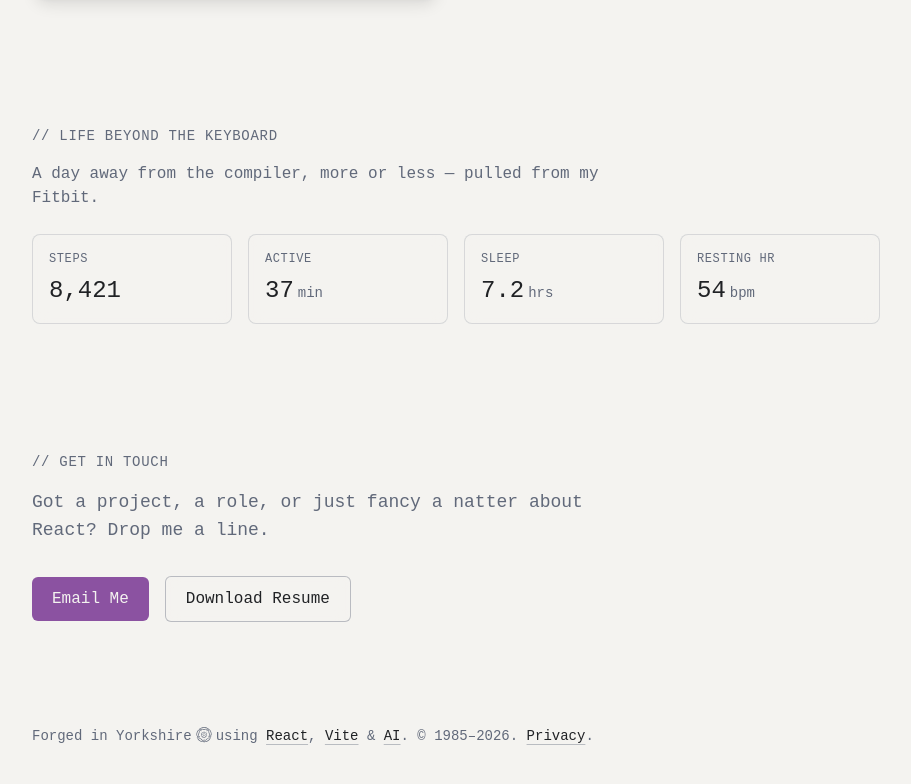
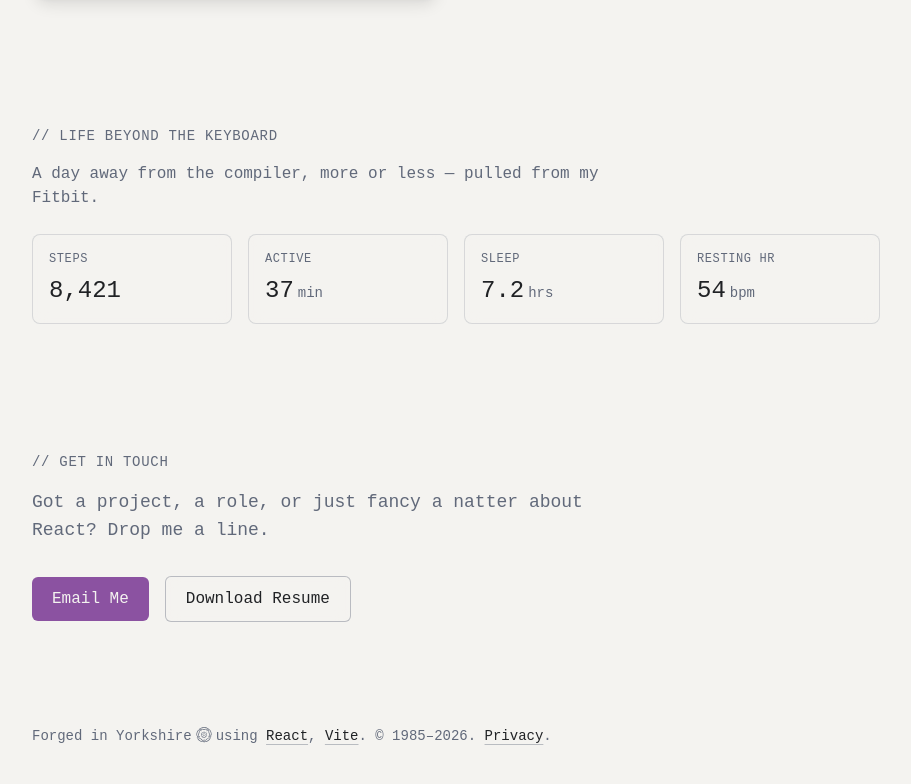
Before and after one commit to jonnyhaynes/jonnyhaynes-web, a React (Vite) app: page / in a window 1280 px wide. Shown: the part 3589-4373 px from the top of the page, without its empty margins (184-1095 px from the left). Built offline with nearby package versions, Linux system fonts and the light colour scheme; no server answers; a web font is replaced by a local one.

Commit message:
[ai-assisted] Footer: remove AI tooling link
Co-authored-by: CommandCodeBot <noreply@commandcode.ai>

```diff
--- a/src/components/Footer.tsx
+++ b/src/components/Footer.tsx
@@ -20,10 +20,6 @@ export function Footer() {
         ,{' '}
         <a href="https://vite.dev/" className={LINK}>
           Vite
-        </a>{' '}
-        &amp;{' '}
-        <a href="https://claude.com/claude-code" className={LINK}>
-          AI
         </a>
         . &copy; 1985&ndash;{year}.{' '}
         <Link to="/privacy" className={LINK}>
```
